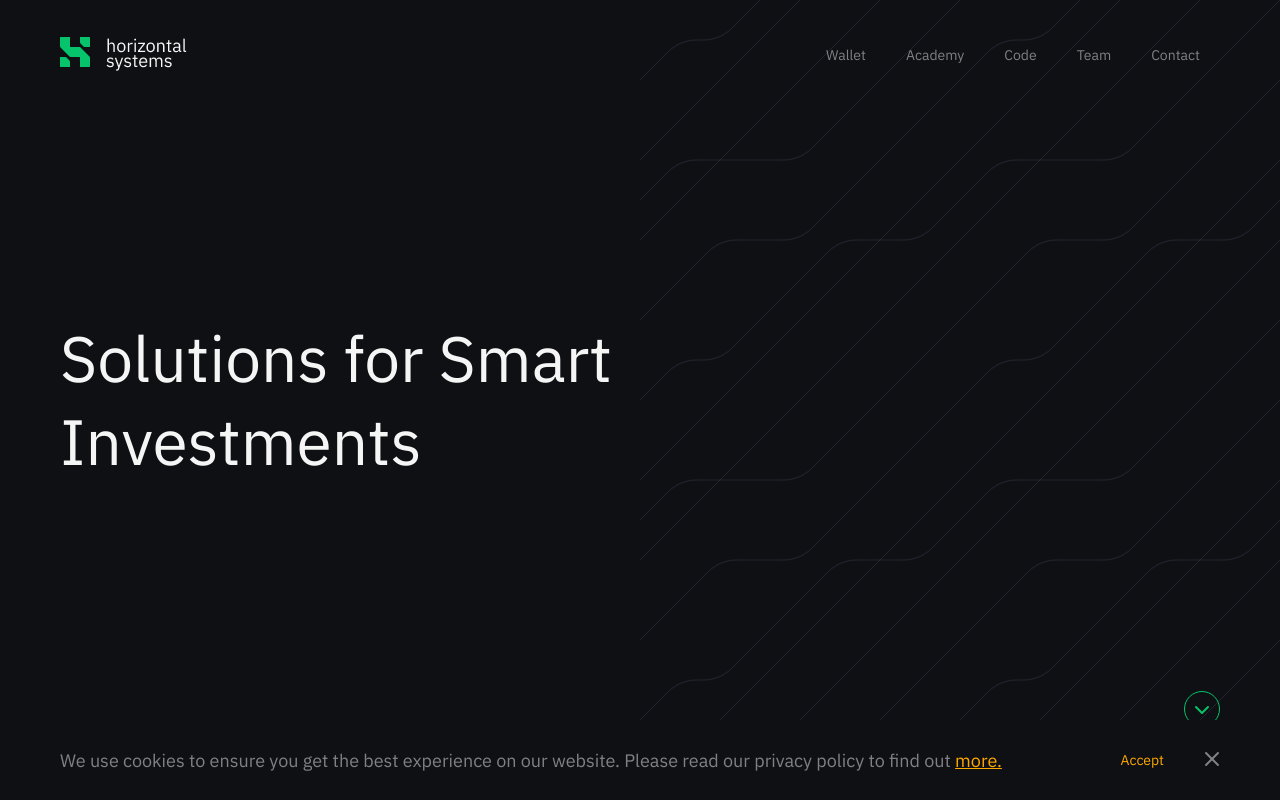
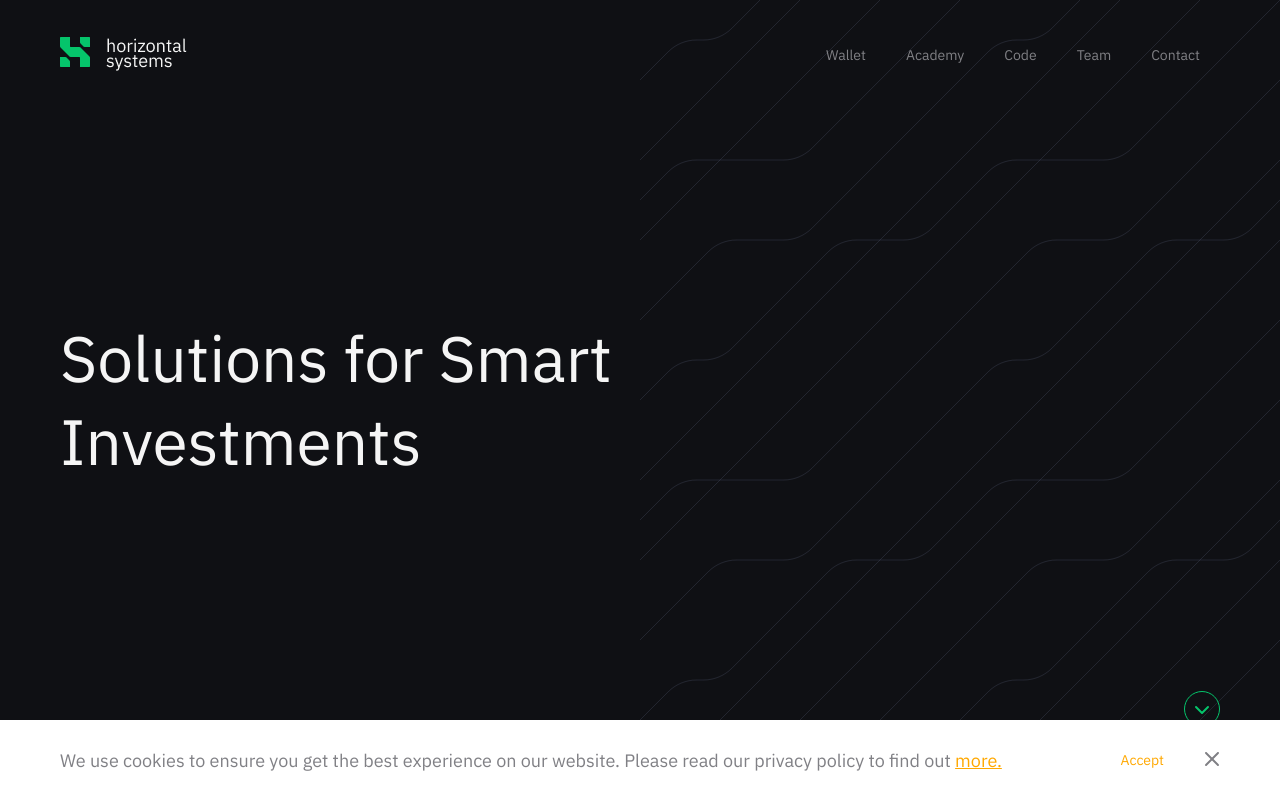
Before and after one commit to horizontalsystems/horizontalsystems.github.io, a React (Create React App) app: page / in a window 1280 px wide. Shown: the top 800 px of the page. Built offline with nearby package versions, Linux system fonts and the light colour scheme.

Commit message:
Change the CookieConsent's background color

```diff
--- a/src/components/CookieConsent/CookieConsent.scss
+++ b/src/components/CookieConsent/CookieConsent.scss
@@ -5,7 +5,7 @@
 }
 
 .CookieConsent {
-  background: $darkest;
+  background: white;
   width: 100%;
   height: 80px;
   position: fixed;
```
